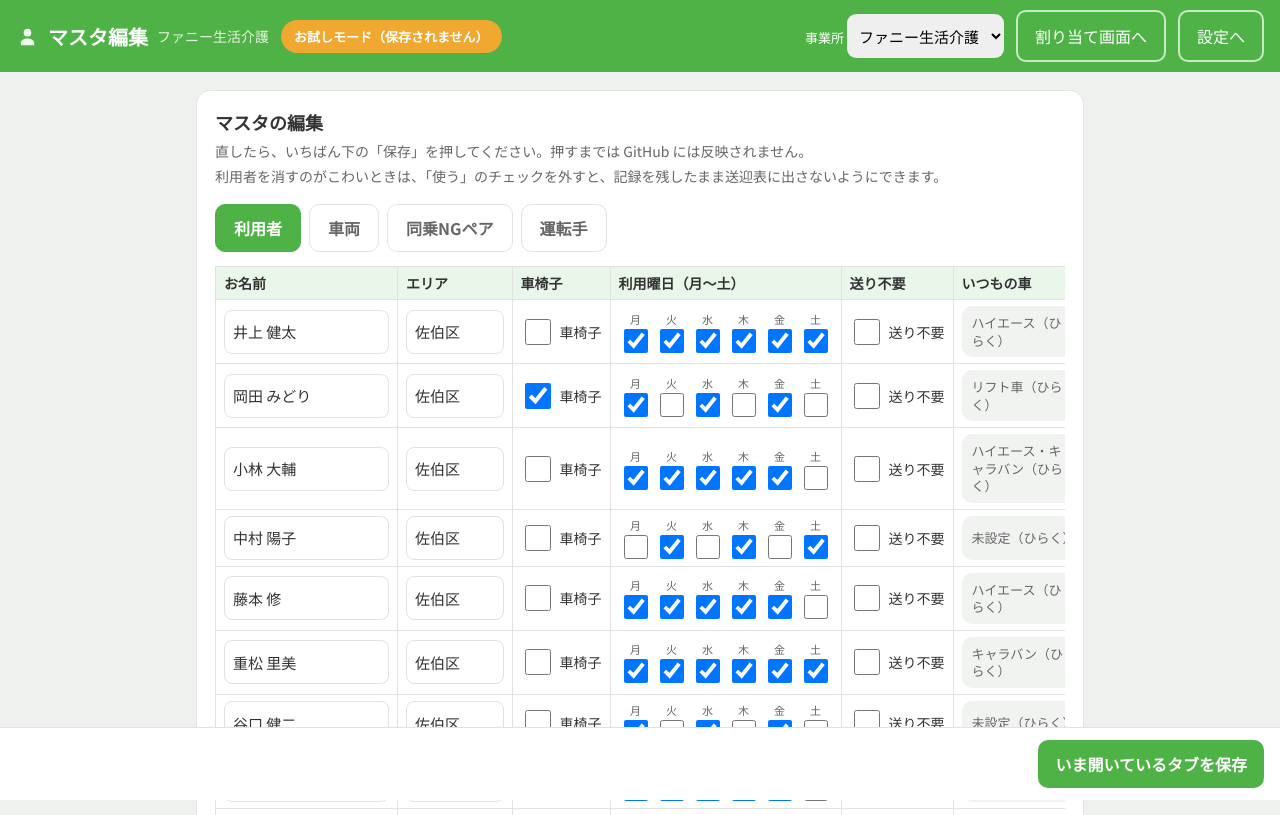
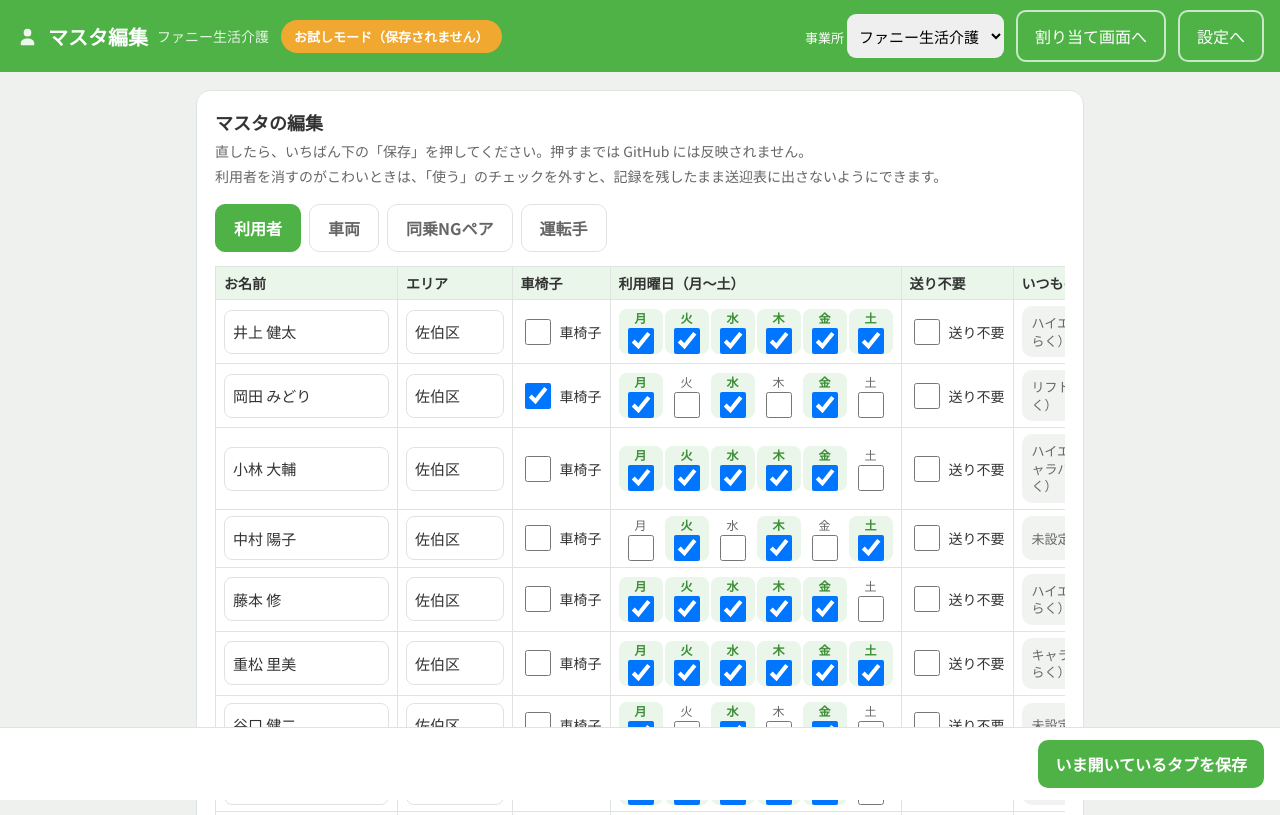
Before and after one commit to tanaka19830210-rgb/sougei-app, a website: page masters.html in a window 1280 px wide. Shown: the top 815 px of the page. Drawn offline with Linux system fonts and the light colour scheme.

Commit message:
曜日のチェックを、iPad で指で押せる大きさにする
マスタ編集の「利用曜日（月〜土）」のチェックが、指で押せる範囲で
34ピクセル幅しかありませんでした。月から土まで6個が隣り合っているので、
指が少しずれると隣の曜日を押してしまいます。

水曜のつもりが木曜になっていても、その週の送迎表を見るまで
気づけません。気づきにくいまちがいなので、先に直しました。

・押せる範囲を 44×44 ピクセル以上にしました。
  （iPad で指で押す部品の目安の大きさです）
・チェックが入っている曜日は、みどり色の下じきが付くようにしました。
  ぱっと見て「この人は月水金」と分かるようにするためです。

Co-Authored-By: Claude Opus 5 <noreply@anthropic.com>

```diff
--- a/css/form.css
+++ b/css/form.css
@@ -52,11 +52,19 @@ table.master input.cell-area{min-width:6.5em;}
 table.master td.mini{width:1%;white-space:nowrap;}
 table.master .btn{min-height:44px;padding:8px 12px;font-size:14px;}
 
-/* 曜日のチェック（月〜土） */
+/*
+  曜日のチェック（月〜土）
+
+  指で押す部品は 44px 角以上にする（iPad で隣の曜日を押しまちがえないように）。
+  月〜土は6個ならぶので、幅が足りないと「水曜のつもりが木曜」が起きて、
+  その週の送迎表を見るまで気づけない。
+*/
 .dayboxes{display:flex;gap:2px;}
-.dayboxes label{display:flex;flex-direction:column;align-items:center;font-size:11px;color:var(--sub);
-  min-width:34px;cursor:pointer;}
-.dayboxes input{width:24px;height:24px;margin:2px 0 0;}
+.dayboxes label{display:flex;flex-direction:column;align-items:center;justify-content:center;
+  font-size:12px;color:var(--sub);
+  min-width:44px;min-height:44px;cursor:pointer;border-radius:8px;}
+.dayboxes label:has(input:checked){background:var(--green-pale);color:var(--green-dark);font-weight:700;}
+.dayboxes input{width:26px;height:26px;margin:2px 0 0;}
 
 .flagbox{display:flex;align-items:center;gap:6px;font-size:14px;white-space:nowrap;}
 .flagbox input{width:26px;height:26px;}
```
